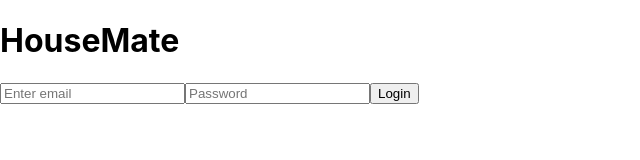
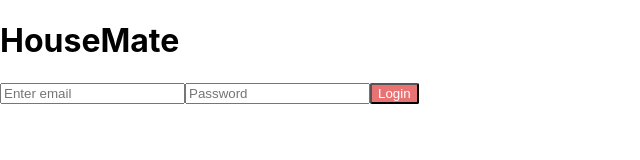
Before and after one commit to cxjohn/HouseMate, a React (Create React App) app in the folder client/: page / in a window 1280 px wide. Both pictures are taken after a click on the element "Login". Shown: the top 160 px of the page, without its empty margins (0-640 px from the left). Built offline with nearby package versions, Linux system fonts and the light colour scheme.

Commit message:
adding button component

```diff
--- a/client/src/App.js
+++ b/client/src/App.js
@@ -13,21 +13,27 @@ function App() {
 
   let [loginForm, setLoginForm] = useState(null);
 
-  const displayForm = () => {
+  // on clicking register button we want to display register form
+  // on clicking login button we want to display login form
+  const displayForm = (event) => {
     console.log("clicked")
-    setLoginForm("anything")
-    // return (
-        {/* <LoginForm/> */}
-    // )
+    // check if event.target contains Login text
+    if (event.target.innerHTML === 'Login')
+      setLoginForm("login")
+    else if (event.target.innerHTML === 'Register')
+      setLoginForm("register")
+    // check if event.target contains Register text
   };
 
   const display = () => {
-    if (loginForm) {
+    if (loginForm === 'login') {
       return <LoginForm />
+    } else if (loginForm === 'register') {
+      return <RegisterForm />
     } else {
       return <>
-              <AuthBar login onClick={() => displayForm()}>Login</AuthBar>
-              <AuthBar register onClick={displayForm}>Register</AuthBar>
+              <AuthBar login onClick={(event) => displayForm(event)}>Login</AuthBar>
+              <AuthBar register onClick={(event) => displayForm(event)}>Register</AuthBar>
              </>
     }
 
@@ -35,7 +41,7 @@ function App() {
 
 
   return (
-    <div>
+    <>
     <header>
       <h1>HouseMate</h1>
     </header>
@@ -49,7 +55,7 @@ function App() {
     </main>
     </body>
 
-    </div>
+    </>
   )
 
 };
--- /dev/null
+++ b/client/src/components/Button.jsx
@@ -0,0 +1,21 @@
+import './Button.scss';
+import classnames from 'classnames';
+
+
+function Button(props) {
+  const buttonClass = classnames(
+    'button',
+    { 'button_login': props.login, 'button_register': props.register }
+ )
+
+    return (
+      <button
+      className={buttonClass}
+      onClick={props.onClick}
+      >
+        {props.children}
+      </button>
+    )
+};
+
+export default Button;
--- /dev/null
+++ b/client/src/components/Button.scss
@@ -0,0 +1,15 @@
+button {
+
+  border-radius: 2px;
+  background-color: #E97272;
+  color: white;
+
+  .button_login {
+    background-color: #E97272;
+  }
+
+  .button_register {
+    background-color: #A17DED;
+  }
+
+}
--- a/client/src/components/LoginForm.jsx
+++ b/client/src/components/LoginForm.jsx
@@ -1,4 +1,5 @@
 import { useState } from 'react';
+import Button from './Button';
 
 function LoginForm (props) {
 
@@ -31,7 +32,10 @@ function LoginForm (props) {
     // value={state.password}
     // onChange={handleChange}
     />
-    <button type='submit'>Login</button>
+    {/* <button type='submit'>Login</button> */}
+    {/* on clicking login, we want to receive email and password */}
+    {/* and the do something with it */}
+    <Button login>Login</Button>
     </form>
 </div>
   )
--- a/client/src/components/RegisterForm.jsx
+++ b/client/src/components/RegisterForm.jsx
@@ -1,4 +1,5 @@
 // Form for registration
+import Button from './Button';
 
 function RegisterForm (props) {
 
@@ -23,7 +24,8 @@ function RegisterForm (props) {
       <input className='password' type='password' placeholder='Password' />
       <input className='password' type='password' placeholder='Confirm Password' />
 
-      <button type='submit'>Register</button>
+      {/* <button type='submit'>Register</button> */}
+      <Button register>Register</Button>
 
     </form>
   )
```
